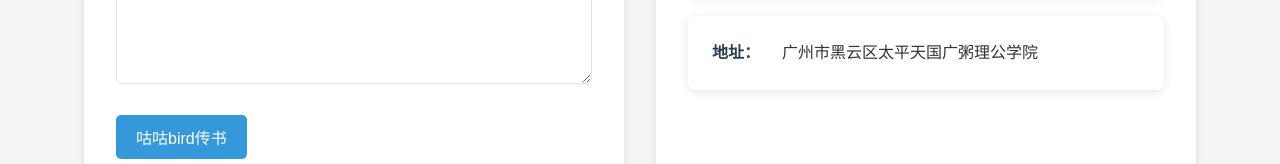
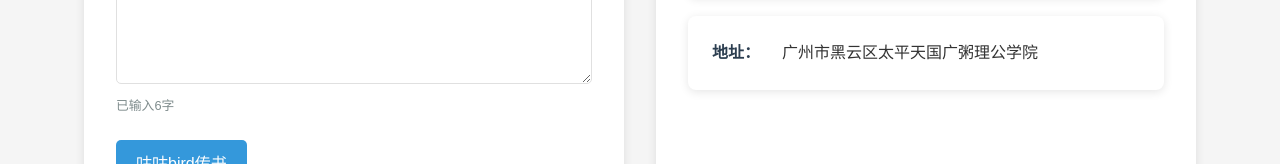
Before and after one commit to muaYoimiya/GRJLWeb, a website built with Vite: page contact.html in a window 1280 px wide. Both pictures are taken after typing "Sample", "name@example.com", "Sample", "Sample" into the empty fields and a click on the button "咕咕bird传书". Shown: the part 636-800 px from the top of the page. Built offline with nearby package versions, Linux system fonts and the light colour scheme.

Commit message:
添加输入字数提示

```diff
--- a/css/contact.css
+++ b/css/contact.css
@@ -67,6 +67,13 @@
     display: block;
 }
 
+.char-count {
+    font-size: 0.8rem;
+    color: #7f8c8d;
+    margin-top: 0.3rem;
+    display: block;
+}
+
 .contact-info .info-item {
     margin: 1.2rem 0;
     display: flex;
--- a/js/contact_1.js
+++ b/js/contact_1.js
@@ -18,6 +18,15 @@ export function initFormValidation() {
     const emailError = getElementById('email-error');
     const subjectError = getElementById('subject-error');
     const messageError = getElementById('message-error');
+    const messageCharCount = getElementById('message-char-count');
+
+    // 实时字数统计
+    if (messageInput && messageCharCount) {
+        messageInput.addEventListener('input', function() {
+            const count = messageInput.value.length;
+            messageCharCount.textContent = `已输入${count}字`;
+        });
+    }
 
     function validateName() {
         if (nameInput.value.trim() === '') {
--- a/js/data/home.js
+++ b/js/data/home.js
@@ -5,7 +5,7 @@
 
 export const carouselSlides = [
     {
-        title: 'Java后端pg开发工程师',
+        title: 'Java后端开发工程师',
         description: '熟练掌握Java、Spring Boot、MyBatis等后端技术',
     },
     {
--- a/js/render/contact.js
+++ b/js/render/contact.js
@@ -90,6 +90,16 @@ export function renderContactForm() {
 
         group.appendChild(label);
         group.appendChild(input);
+
+        // 为消息内容添加实时字数统计
+        if (field.id === 'message') {
+            const charCount = document.createElement('span');
+            charCount.className = 'char-count';
+            charCount.id = 'message-char-count';
+            charCount.textContent = '已输入0字';
+            group.appendChild(charCount);
+        }
+
         group.appendChild(errorSpan);
         fragment.appendChild(group);
     });
```
